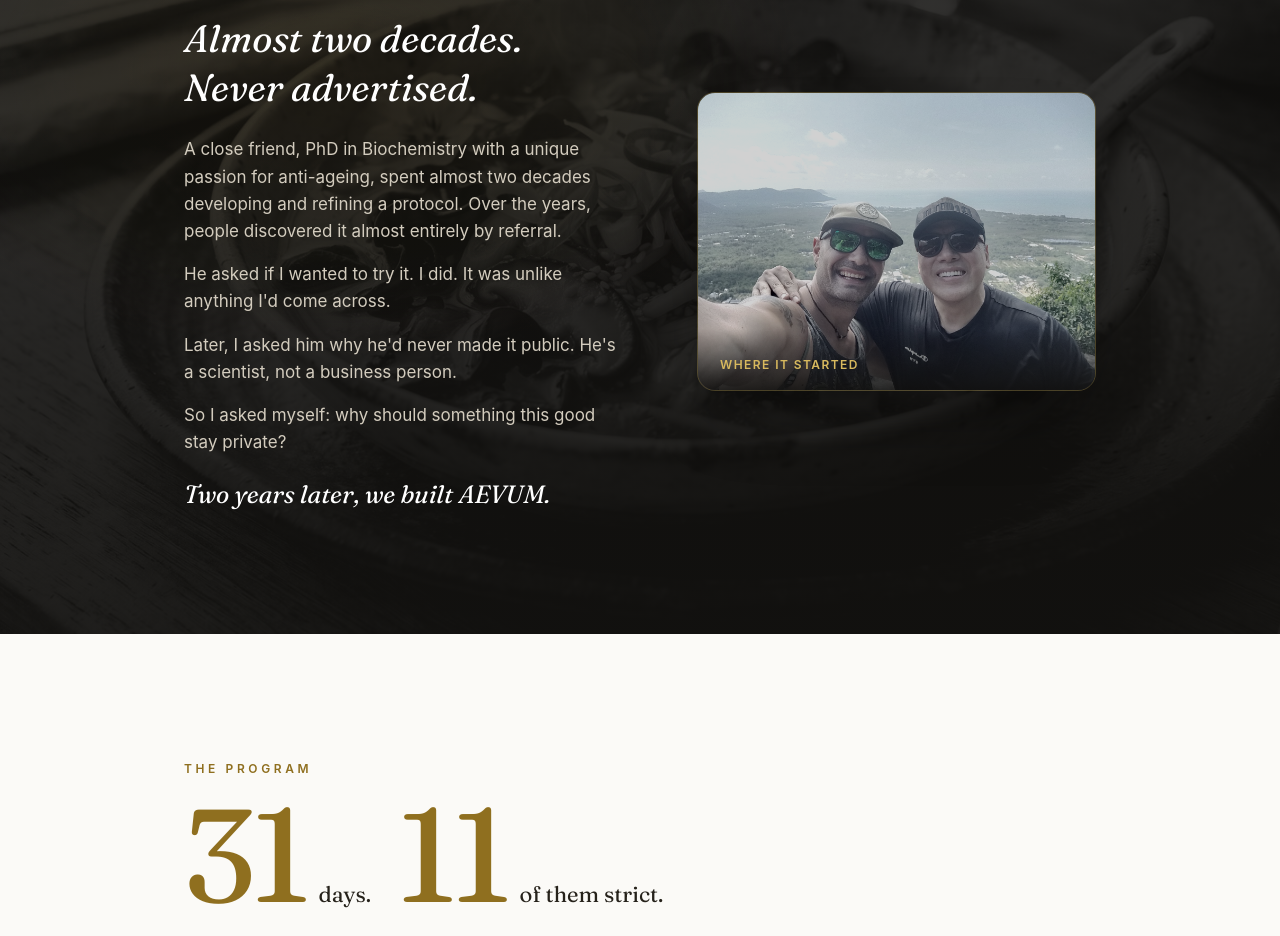
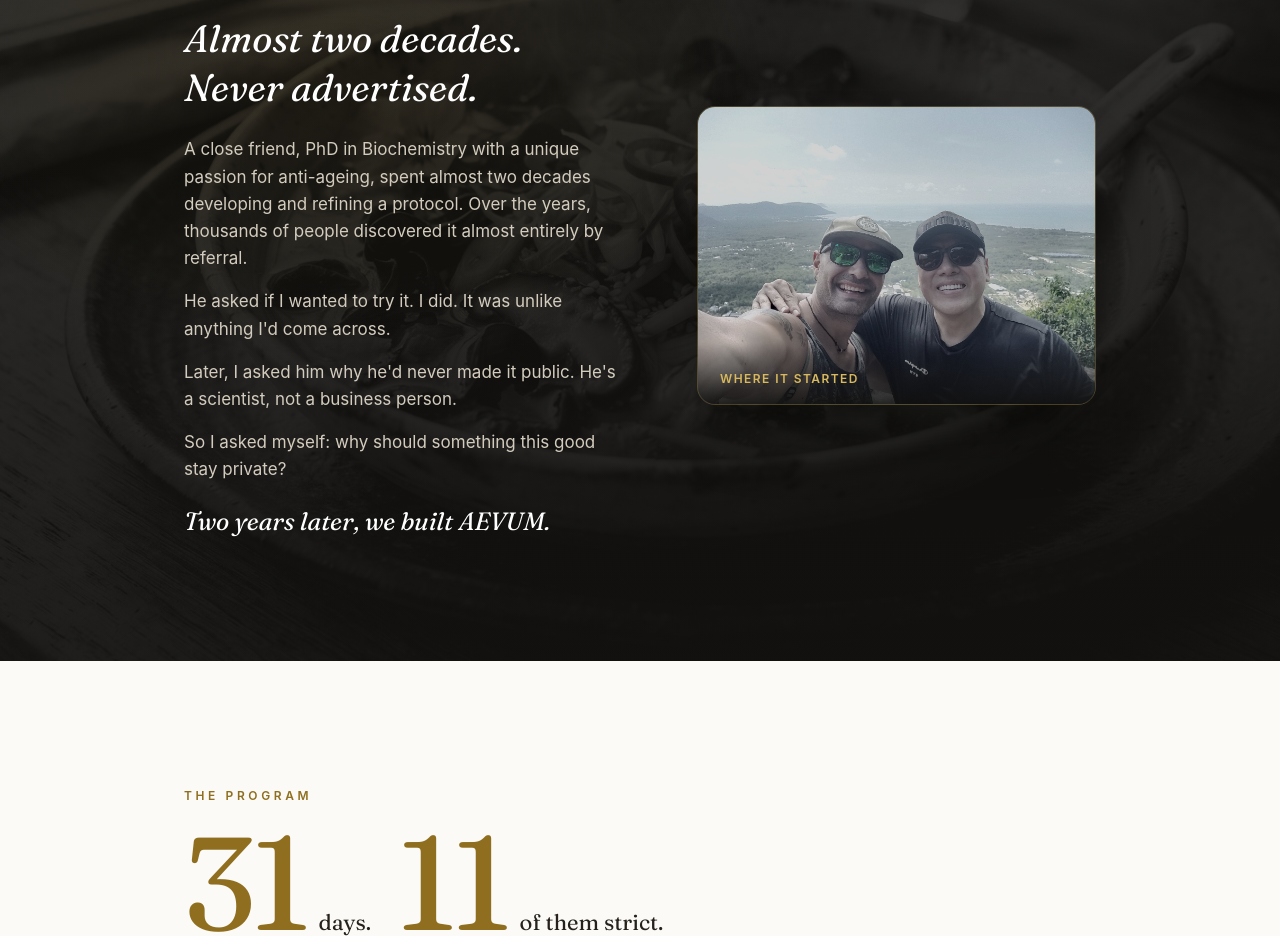
Before and after one commit to marcoiannitto/aevum-launch, a plain HTML site: page index.html in a window 1280 px wide. Shown: the part 1820-2756 px from the top of the page. Drawn offline with Linux system fonts and the light colour scheme.

Commit message:
Update index.html

```diff
--- a/index.html
+++ b/index.html
@@ -271,7 +271,7 @@ form .btn{width:100%;justify-content:center;margin-top:6px;}
 
         <p class="pull reveal">Almost two decades. Never advertised.</p>
         <p class="reveal" style="margin-top:24px;max-width:46ch;">
-          A close friend, PhD in Biochemistry with a unique passion for anti-ageing, spent almost two decades developing and refining a protocol. Over the years, people discovered it almost entirely by referral.
+          A close friend, PhD in Biochemistry with a unique passion for anti-ageing, spent almost two decades developing and refining a protocol. Over the years, thousands of people discovered it almost entirely by referral.
         </p>
         <p class="reveal" style="margin-top:16px;max-width:46ch;">
           He asked if I wanted to try it. I did. It was unlike anything I'd come across.
```
